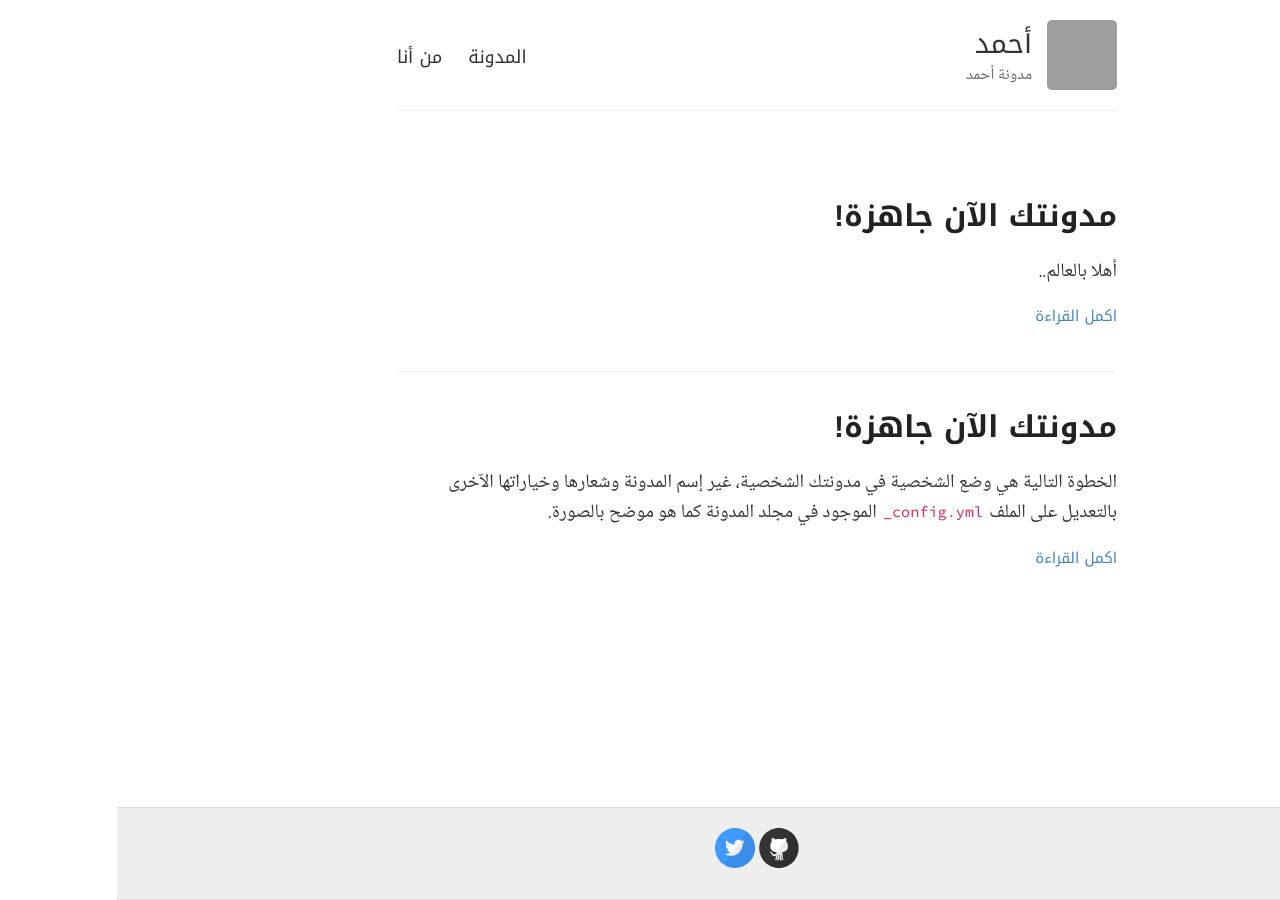
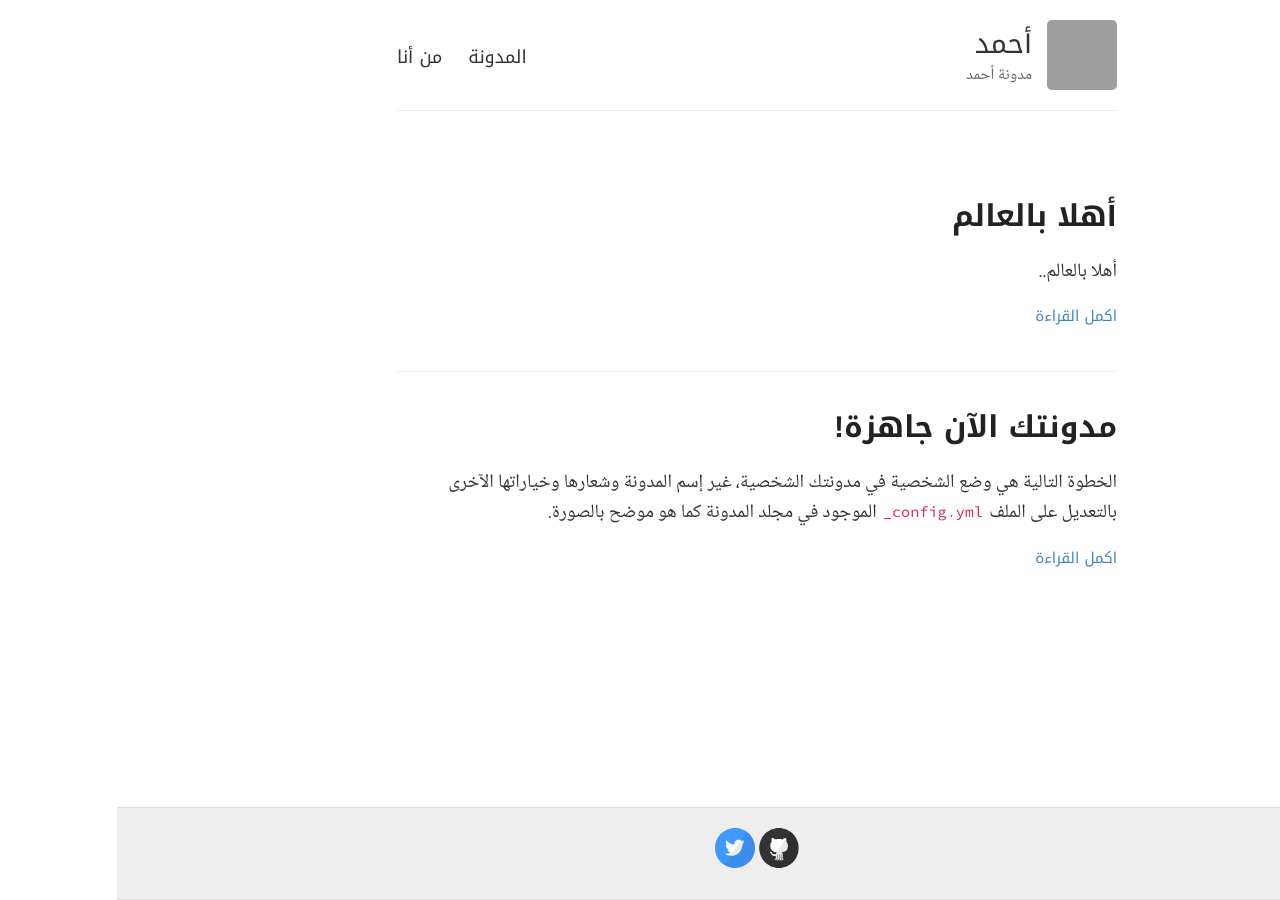
Before and after one commit to ahmadamoudi/ahmadamoudi.github.io, a Jekyll site: the page built from index.html, in a window 1280 px wide. Built offline with Jekyll 4.4.1, drawn with Linux system fonts in a browser that asks for light colours; grey boxes are pictures that could not be loaded.

Commit message:
Update 2020-3-3-HelloWorld.md

```diff
--- a/_posts/2020-3-3-HelloWorld.md
+++ b/_posts/2020-3-3-HelloWorld.md
@@ -1,6 +1,6 @@
 ---
 layout: post
-title: مدونتك الآن جاهزة!
+title: أهلا بالعالم
 ---
 
 أهلا بالعالم..
```
